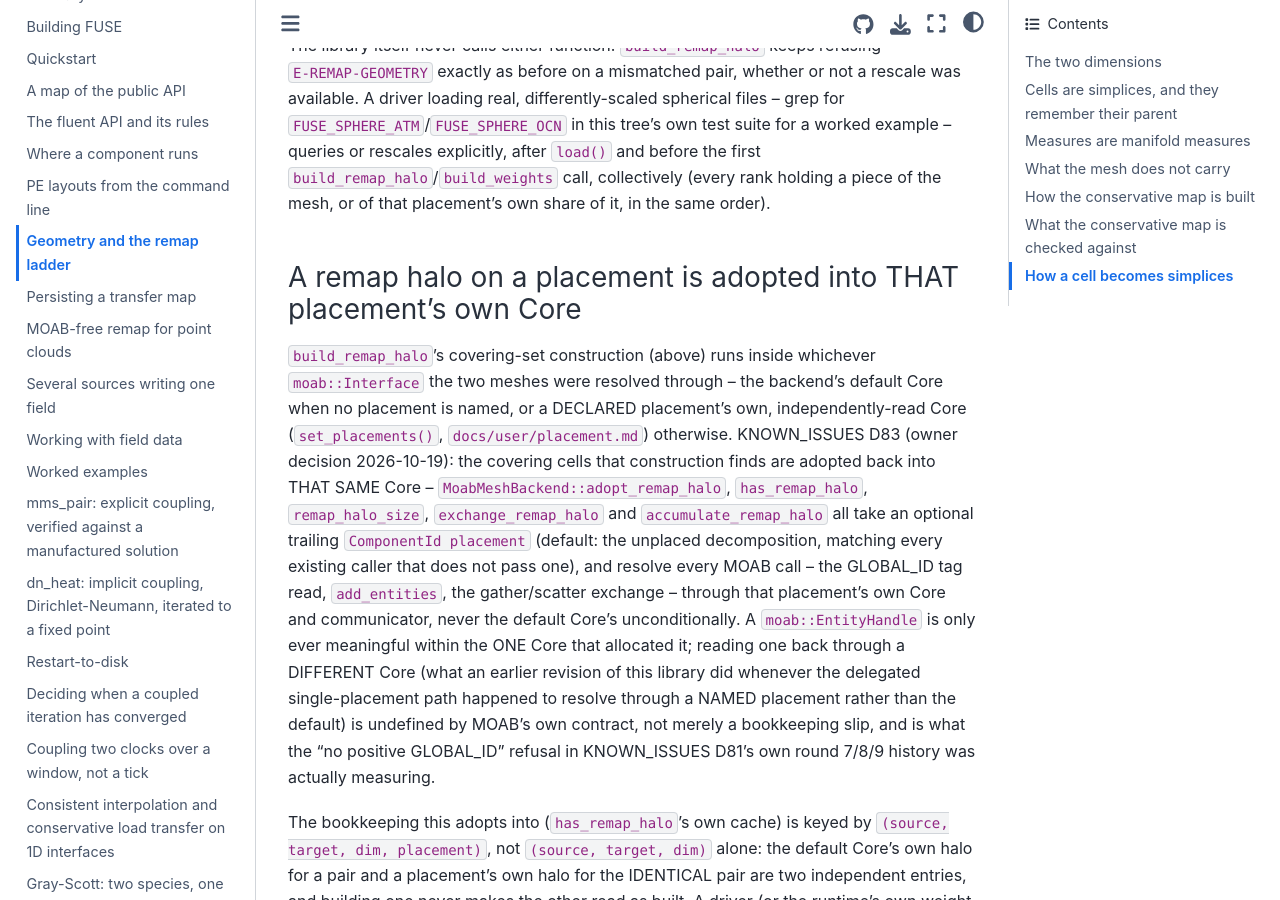
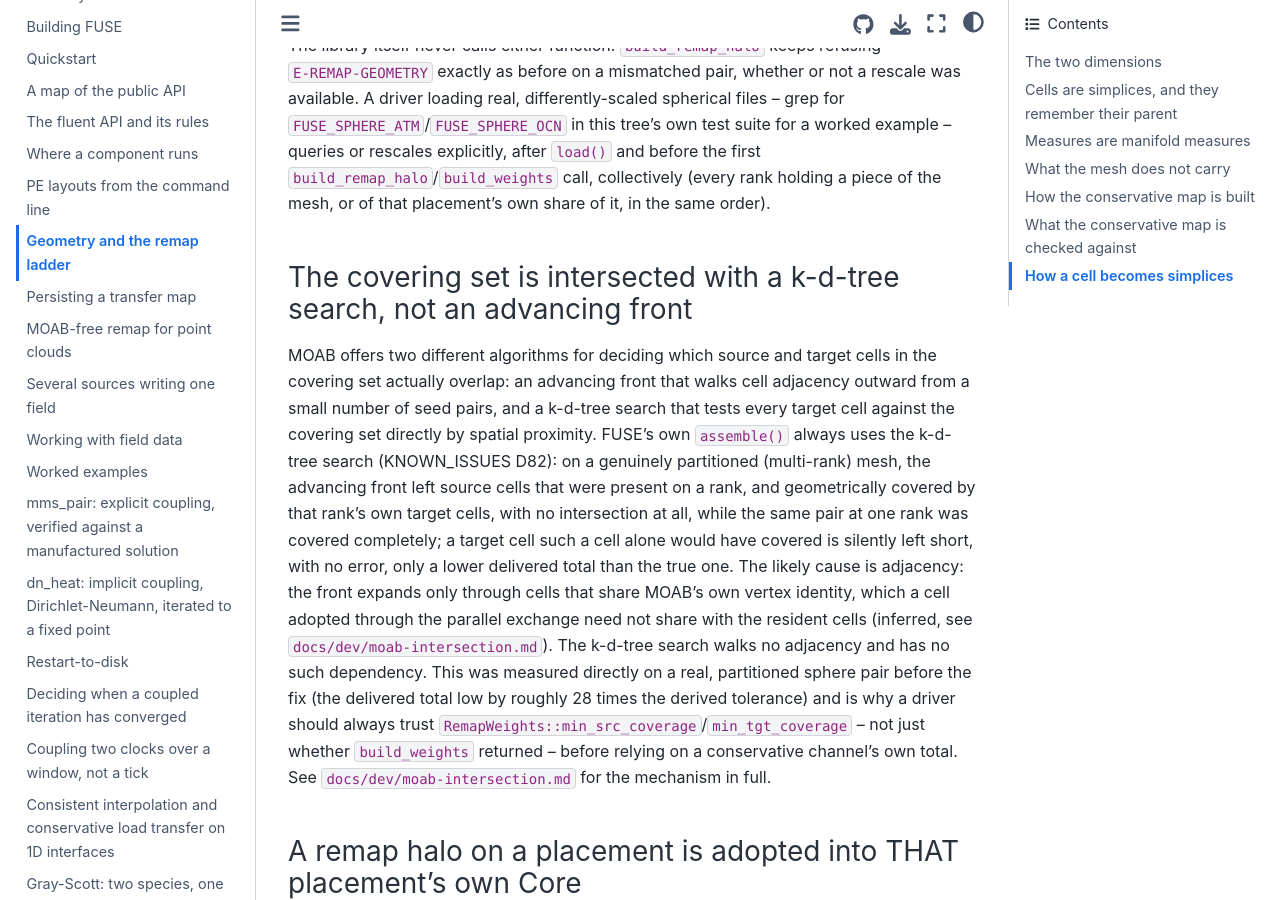
Before and after one commit to vijaysm/fuse, a Sphinx documentation site: the page built from docs/user/geometry.md, in a window 1280 px wide and 900 px high, scrolled down 3826 px. Built offline with Sphinx 7.4.7 and the Sphinx Book theme 1.1.4, drawn with Linux system fonts in a browser that asks for light colours.

Commit message:
Document MOAB's two intersection kernels and why FUSE uses the k-d-tree one
The front's adjacency mechanism is recorded as inferred; the host measurement is the evidence.

```diff
--- a/docs/user/geometry.md
+++ b/docs/user/geometry.md
@@ -152,6 +152,25 @@
 collectively (every rank holding a piece of the mesh, or of that placement's
 own share of it, in the same order).
 
+### The covering set is intersected with a k-d-tree search, not an advancing front
+
+MOAB offers two different algorithms for deciding which source and target cells in the covering
+set actually overlap: an advancing front that walks cell adjacency outward from a small number of
+seed pairs, and a k-d-tree search that tests every target cell against the covering set directly
+by spatial proximity. FUSE's own `assemble()` always uses the k-d-tree search (KNOWN_ISSUES D82):
+on a genuinely partitioned (multi-rank) mesh, the advancing front left source cells that were
+present on a rank, and geometrically covered by that rank's own target cells, with no intersection
+at all, while the same pair at one rank was covered completely; a target cell such a cell alone
+would have covered is silently left short, with no error, only a lower delivered total than the
+true one. The likely cause is adjacency: the front expands only through cells that share MOAB's
+own vertex identity, which a cell adopted through the parallel exchange need not share with the
+resident cells (inferred, see `docs/dev/moab-intersection.md`). The k-d-tree search walks no
+adjacency and has no such dependency. This was measured directly on a real, partitioned sphere pair before the fix (the
+delivered total low by roughly 28 times the derived tolerance) and is why a driver should always
+trust `RemapWeights::min_src_coverage`/`min_tgt_coverage` -- not just whether `build_weights`
+returned -- before relying on a conservative channel's own total. See `docs/dev/moab-intersection.md`
+for the mechanism in full.
+
 ### A remap halo on a placement is adopted into THAT placement's own Core
 
 `build_remap_halo`'s covering-set construction (above) runs inside whichever
```
Also changed, not shown: docs/dev/index.md (+4 -0 lines), docs/dev/moab-intersection.md (added, +80 -0 lines), docs/index.md (+1 -0 lines).
